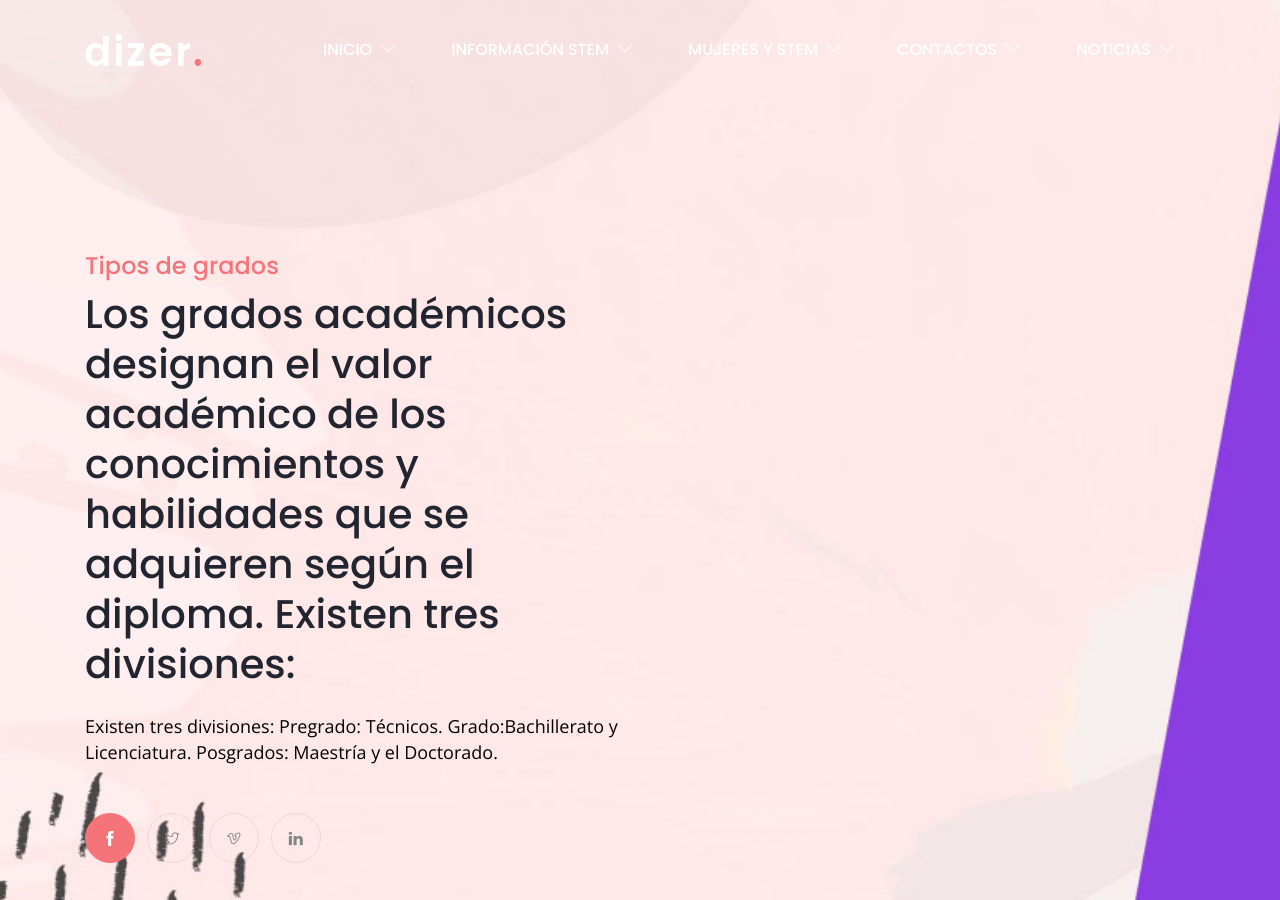
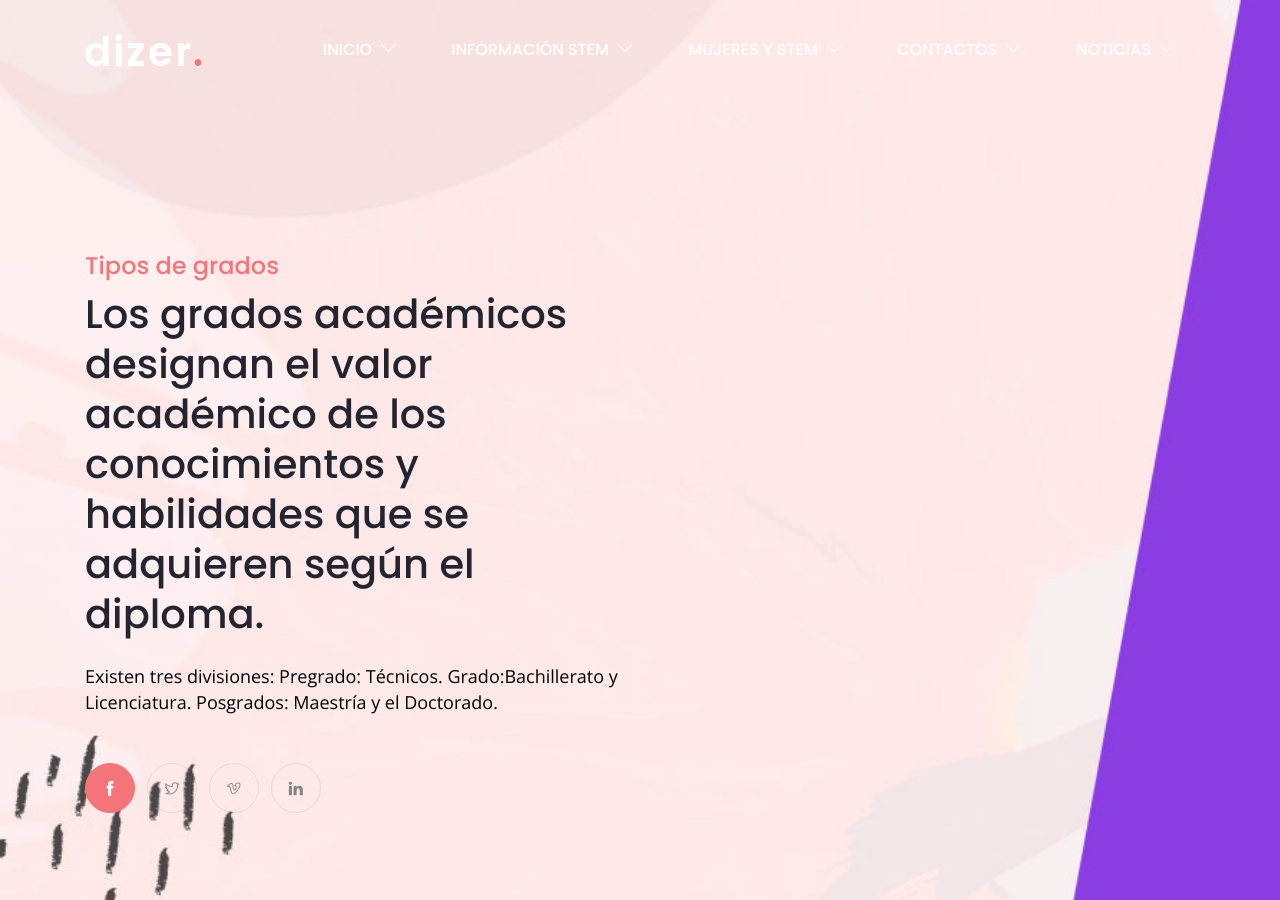
Before and after one commit to estaennosotraspiloto/estaennosotraspiloto, a Jekyll site: the page built from about-me.html, in a window 1280 px wide and 900 px high. Built offline with Jekyll 4.4.1, drawn with Linux system fonts in a browser that asks for light colours.

Commit message:
Update from Forestry.io estaennosotraspiloto updated about-me.html

```diff
--- a/about-me.html
+++ b/about-me.html
@@ -3,7 +3,7 @@ layout: default
 header_image: "/assets/images/bg/about-bg-2.jpg"
 title: Tipos de grados
 bio: 'Los grados académicos designan el valor académico de los conocimientos y habilidades
-  que se adquieren según el diploma. Existen tres divisiones: '
+  que se adquieren según el diploma. '
 description: "Existen tres divisiones:\nPregrado: Técnicos.\nGrado:Bachillerato y
   Licenciatura. \nPosgrados: Maestría y el Doctorado.   "
 
```
